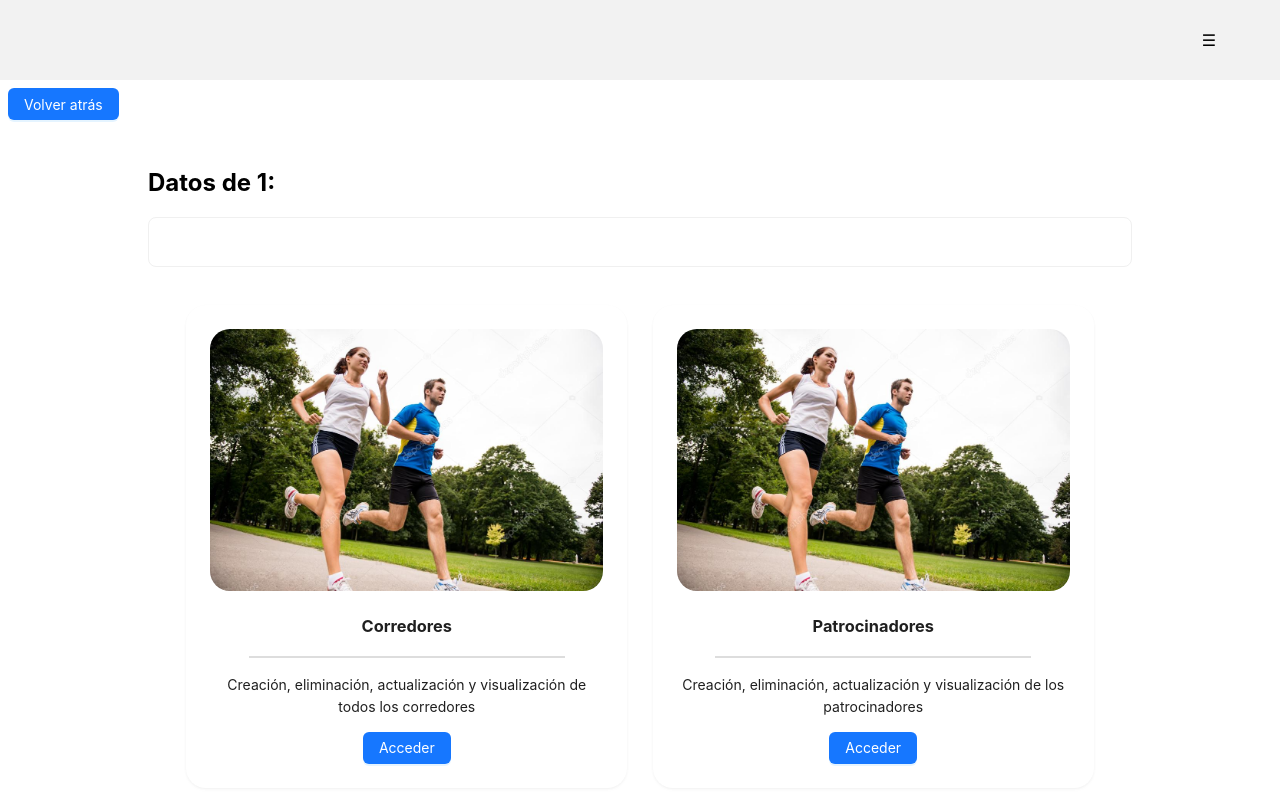
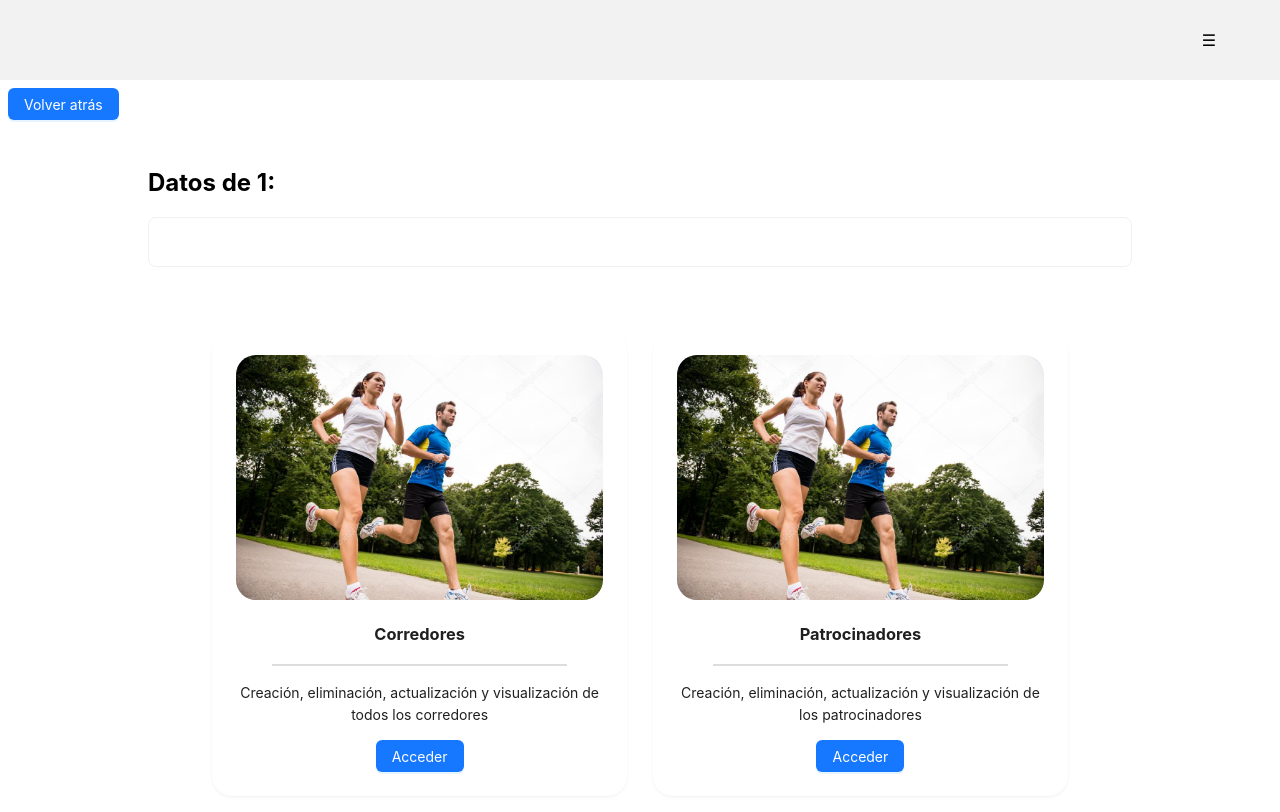
Before and after one commit to DanielMesaGarcia/Mitca, a React (Create React App) app in the folder frontend/: page /racedata/1 in a window 1280 px wide. Shown: the top 812 px of the page. Built offline with nearby package versions, Linux system fonts and the light colour scheme; no server answers.

Commit message:
Massirve

```diff
--- /dev/null
+++ b/frontend/src/components/cards/cards.js
@@ -0,0 +1,19 @@
+// CardComponent.js
+import React from 'react';
+import { Card, Button } from 'antd';
+
+const CardComponent = ({ title, imageSrc, description, buttonText, onClick }) => {
+  return (
+    <Card className="custom-card" bordered={false}>
+      <div className="card-content">
+        <img src={imageSrc} alt={title} className="card-image" />
+        <h3>{title}</h3>
+        <hr className="divider" />
+        <p>{description}</p>
+        <Button type="primary" onClick={onClick}>{buttonText}</Button>
+      </div>
+    </Card>
+  );
+};
+
+export default CardComponent;
--- a/frontend/src/pages/RaceData/RaceData.js
+++ b/frontend/src/pages/RaceData/RaceData.js
@@ -7,6 +7,7 @@ import { useNavigate, useParams } from 'react-router-dom';
 import { checkIfAlreadySubscribed,
   getAllSubscriptions } from '../../services/helper';
 import MyButton from '../../components/buttonBack/buttonBack';
+import CardComponent from '../../components/cards/cards';
 
 const RaceData = () => {
   const [Data, setData] = useState(null);
@@ -109,25 +110,22 @@ const RaceData = () => {
       </Card>
 
       <div className="card-container">
-        <Card className="custom-card" bordered={false}>
-          <div className="card-content">
-            <img src="/img/couple.jpg" alt="RunnerIMG" className="card-image" />
-            <h3>Corredores</h3>
-            <hr className="divider" />
-            <p>Creación, eliminación, actualización y visualización de todos los corredores</p>
-            {/* este de aqui */}
-            <Button type="primary" onClick={handleRunnerClick}>Acceder</Button>
-          </div>
-        </Card>
-        <Card className="custom-card" bordered={false}>
-          <div className="card-content">
-            <img src="/img/couple.jpg" alt="SponsorIMG" className="card-image" />
-            <h3>Patrocinadores</h3>
-            <hr className="divider" />
-            <p>Creación, eliminación, actualización y visualización de los patrocinadores</p>
-            <Button type="primary" onClick={handleSponsorClick}>Acceder</Button>
-          </div>
-        </Card>
+      <div className="card-container">
+      <CardComponent
+        title="Corredores"
+        imageSrc="/img/couple.jpg"
+        description="Creación, eliminación, actualización y visualización de todos los corredores"
+        buttonText="Acceder"
+        onClick={handleRunnerClick}
+      />
+      <CardComponent
+        title="Patrocinadores"
+        imageSrc="/img/couple.jpg"
+        description="Creación, eliminación, actualización y visualización de los patrocinadores"
+        buttonText="Acceder"
+        onClick={handleSponsorClick}
+      />
+    </div>
       </div>
       </div>
     </div>
--- a/frontend/src/pages/RaceData/RaceDataAdmin.js
+++ b/frontend/src/pages/RaceData/RaceDataAdmin.js
@@ -14,6 +14,7 @@ import {
   sendNotificationToSubscriptionName
 } from '../../services/helper';
 import MyButton from '../../components/buttonBack/buttonBack';
+import CardComponent from '../../components/cards/cards';
 const { Option } = Select;
 dayjs.extend(customParseFormat);
 
@@ -249,25 +250,22 @@ const speechHandler = () => {
         </Card>
 
         <div className="card-container">
-          <Card className="custom-card" bordered={false}>
-            <div className="card-content">
-              <img src="/img/couple.jpg" alt="RunnerIMG" className="card-image" />
-              <h3>Corredores</h3>
-              <hr className="divider" />
-              <p>Creación, eliminación, actualización y visualización de todos los corredores</p>
-              {/* este de aqui */}
-              <Button type="primary" onClick={handleRunnerClick}>Acceder</Button>
-            </div>
-          </Card>
-          <Card className="custom-card" bordered={false}>
-            <div className="card-content">
-              <img src="/img/couple.jpg" alt="SponsorIMG" className="card-image" />
-              <h3>Patrocinadores</h3>
-              <hr className="divider" />
-              <p>Creación, eliminación, actualización y visualización de los patrocinadores</p>
-              <Button type="primary" onClick={handleSponsorClick}>Acceder</Button>
-            </div>
-          </Card>
+        <div className="card-container">
+      <CardComponent
+        title="Corredores"
+        imageSrc="/img/couple.jpg"
+        description="Creación, eliminación, actualización y visualización de todos los corredores"
+        buttonText="Acceder"
+        onClick={handleRunnerClick}
+      />
+      <CardComponent
+        title="Patrocinadores"
+        imageSrc="/img/couple.jpg"
+        description="Creación, eliminación, actualización y visualización de los patrocinadores"
+        buttonText="Acceder"
+        onClick={handleSponsorClick}
+      />
+    </div>
         </div>
       </div>
     </div>
```
